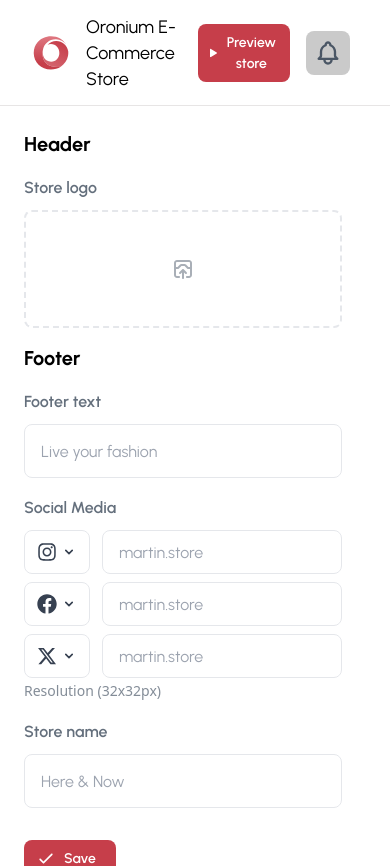
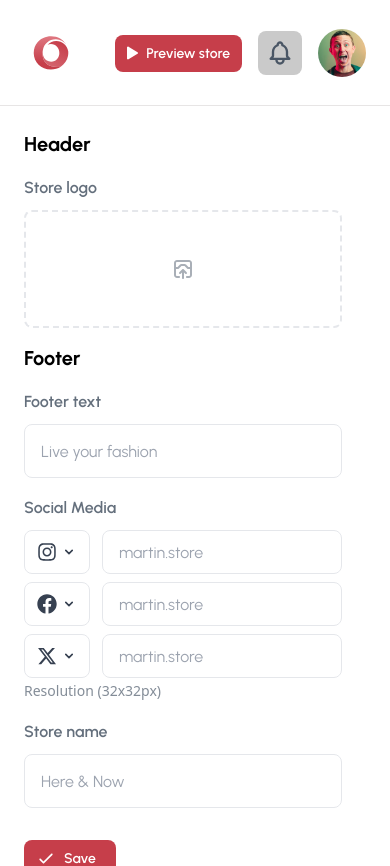
Before and after one commit to Abinsonsuresh/Ecommerce-Dashboard-Oronium, a Next.js app: page / in a window 390 px wide. Built offline with nearby package versions, Linux system fonts and the light colour scheme.

Commit message:
responsive fix

```diff
--- a/src/components/Navbar/Main/Navbar.jsx
+++ b/src/components/Navbar/Main/Navbar.jsx
@@ -13,7 +13,7 @@ const Navbar = () => {
                 <div className="logo">
                     <div className="flex items-center gap-2">
                         <Image className="rounded-lg " priority height={54} width={54} src={"/logo.svg"} alt="" />
-                        <span className="text-[18px] UrbanistFont leading-[26px]">Oronium E-Commerce Store</span>
+                        <span className="text-[18px] UrbanistFont leading-[26px] hidden md:block">Oronium E-Commerce Store</span>
                     </div>
                 </div>
                 {/* Other Navbar components -right-area */}
```
